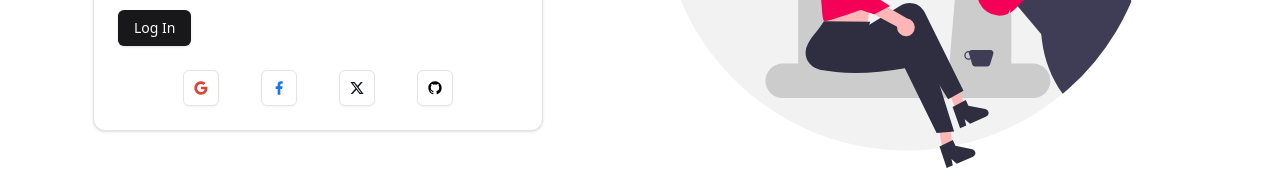
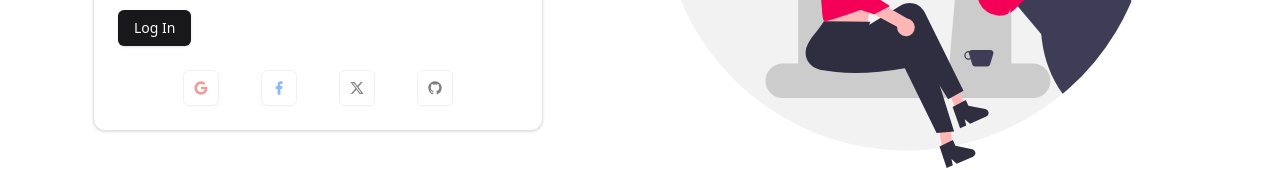
Before and after one commit to eedu7/ByteBlog, a Next.js app in the folder frontend/: page /sign-in in a window 1280 px wide. Shown: the part 505-675 px from the top of the page. Built offline with nearby package versions, Linux system fonts and the light colour scheme.

Commit message:
MODIFY: Disable the social authentication buttons,

```diff
--- a/frontend/src/features/auth/SocialAuthentication.tsx
+++ b/frontend/src/features/auth/SocialAuthentication.tsx
@@ -12,7 +12,8 @@ export default function SocialAuthentication() {
             <Button
                 variant="outline"
                 aria-label="Login with Google"
-                size="icon">
+                size="icon"
+                disabled>
                 <RiGoogleFill
                     className="dark:text-primary text-[#DB4437]"
                     size={16}
@@ -22,14 +23,19 @@ export default function SocialAuthentication() {
             <Button
                 variant="outline"
                 aria-label="Login with Facebook"
-                size="icon">
+                size="icon"
+                disabled>
                 <RiFacebookFill
                     className="dark:text-primary text-[#1877f2]"
                     size={16}
                     aria-hidden="true"
                 />
             </Button>
-            <Button variant="outline" aria-label="Login with X" size="icon">
+            <Button
+                variant="outline"
+                aria-label="Login with X"
+                size="icon"
+                disabled>
                 <RiTwitterXFill
                     className="dark:text-primary text-[#14171a]"
                     size={16}
@@ -39,7 +45,8 @@ export default function SocialAuthentication() {
             <Button
                 variant="outline"
                 aria-label="Login with GitHub"
-                size="icon">
+                size="icon"
+                disabled>
                 <RiGithubFill
                     className="dark:text-primary text-black"
                     size={16}
```
